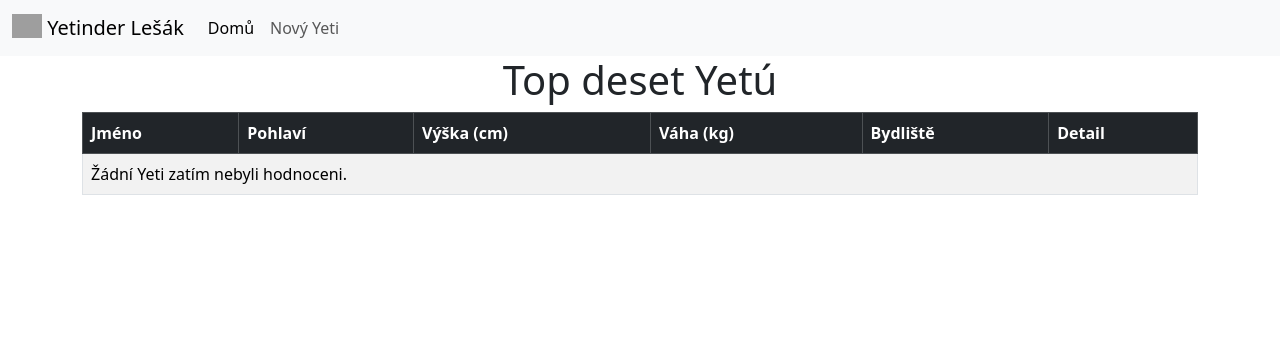
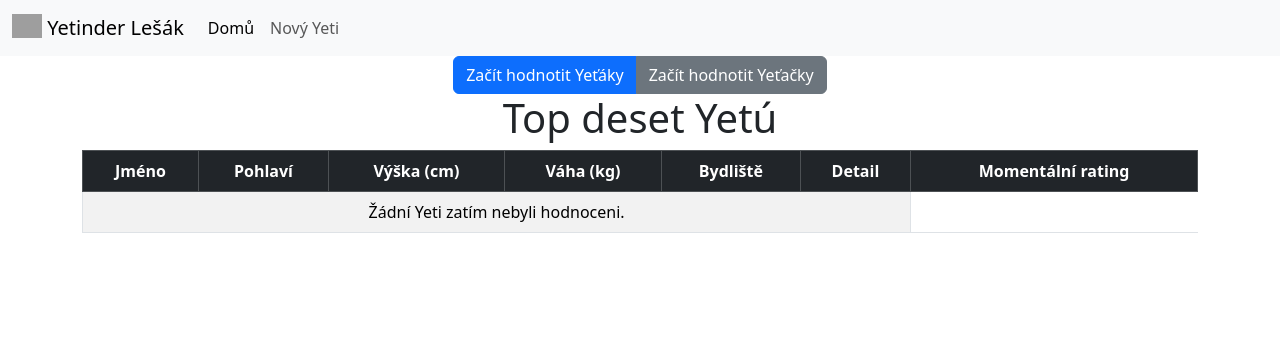
Before and after one commit to Tripsimon/Yetinder_Lesak, a Symfony app: template templates/landingPage/index.html.twig in a window 1280 px wide. Shown: the top 356 px of the page. Run offline with Twig, Linux system fonts and the light colour scheme; the template is opened without the code that fills it, so the values that code supplies are empty; some libraries are stand-ins or nearby versions; grey boxes are pictures that could not be loaded.

Commit message:
uprava tinder funkce

```diff
--- a/templates/landingPage/index.html.twig
+++ b/templates/landingPage/index.html.twig
@@ -5,9 +5,13 @@
 {% endblock %}
 
 {% block body %}
-  <div class="container">
+  <div class="container text-center">
+    <div class="btn-group mr-2" role="group" aria-label="First group">
+      <a type="button" class="btn btn-primary">Začít hodnotit Yeťáky</a>
+      <a type="button" class="btn btn-secondary">Začít hodnotit Yeťačky</a>
+    </div>
+
     <h1 class="text-center">Top deset Yetú</h1>
-
     <table class="table table-bordered table-striped">
       <thead class="table-dark">
         <tr>
@@ -17,16 +21,18 @@
           <th>Váha (kg)</th>
           <th>Bydliště</th>
           <th>Detail</th>
+          <th> Momentální rating</th>
         </tr>
       </thead>
       <tbody>
-        {% for yeti in yetis %}
+        {% for yeti in topYetis %}
           <tr>
             <td>{{ yeti.name }}</td>
             <td>{{ yeti.gender.value }}</td>
             <td>{{ yeti.height }}</td>
             <td>{{ yeti.weight }}</td>
             <td>{{ yeti.placeOfStay }}</td>
+            <td>{{ yeti.currentRating }}</td>
             <td>
               <a href="{{ path('yeti_detail', { id: yeti.id }) }}">Detail</a>
             </td>
--- a/templates/yeti/index.html.twig
+++ b/templates/yeti/index.html.twig
@@ -23,12 +23,12 @@
         <div class="row py-5"></div>
       </div>
       <div class="card-footer text-muted">
-        <a href="{{ path('yeti_rate', { id: yeti.id, direction: 'negative' }) }}" class="btn btn-danger">
+        <a href="{{ path('yeti_rate', { ratingGender: yeti.gender.value ,id: yeti.id, direction: 'negative' }) }}" class="btn btn-danger">
           <svg xmlns="http://www.w3.org/2000/svg" width="16" height="16" fill="currentColor" class="bi bi-hand-thumbs-down" viewBox="0 0 16 16">
             <path d="M8.864 15.674c-.956.24-1.843-.484-1.908-1.42-.072-1.05-.23-2.015-.428-2.59-.125-.36-.479-1.012-1.04-1.638-.557-.624-1.282-1.179-2.131-1.41C2.685 8.432 2 7.85 2 7V3c0-.845.682-1.464 1.448-1.546 1.07-.113 1.564-.415 2.068-.723l.048-.029c.272-.166.578-.349.97-.484C6.931.08 7.395 0 8 0h3.5c.937 0 1.599.478 1.934 1.064.164.287.254.607.254.913 0 .152-.023.312-.077.464.201.262.38.577.488.9.11.33.172.762.004 1.15.069.13.12.268.159.403.077.27.113.567.113.856s-.036.586-.113.856c-.035.12-.08.244-.138.363.394.571.418 1.2.234 1.733-.206.592-.682 1.1-1.2 1.272-.847.283-1.803.276-2.516.211a10 10 0 0 1-.443-.05 9.36 9.36 0 0 1-.062 4.51c-.138.508-.55.848-1.012.964zM11.5 1H8c-.51 0-.863.068-1.14.163-.281.097-.506.229-.776.393l-.04.025c-.555.338-1.198.73-2.49.868-.333.035-.554.29-.554.55V7c0 .255.226.543.62.65 1.095.3 1.977.997 2.614 1.709.635.71 1.064 1.475 1.238 1.977.243.7.407 1.768.482 2.85.025.362.36.595.667.518l.262-.065c.16-.04.258-.144.288-.255a8.34 8.34 0 0 0-.145-4.726.5.5 0 0 1 .595-.643h.003l.014.004.058.013a9 9 0 0 0 1.036.157c.663.06 1.457.054 2.11-.163.175-.059.45-.301.57-.651.107-.308.087-.67-.266-1.021L12.793 7l.353-.354c.043-.042.105-.14.154-.315.048-.167.075-.37.075-.581s-.027-.414-.075-.581c-.05-.174-.111-.273-.154-.315l-.353-.354.353-.354c.047-.047.109-.176.005-.488a2.2 2.2 0 0 0-.505-.804l-.353-.354.353-.354c.006-.005.041-.05.041-.17a.9.9 0 0 0-.121-.415C12.4 1.272 12.063 1 11.5 1" />
           </svg>
         </a>
-        <a href="{{ path('yeti_rate', { id: yeti.id, direction: 'positive' }) }}" class="btn btn-success">
+        <a href="{{ path('yeti_rate', {  ratingGender: yeti.gender.value ,id: yeti.id, direction: 'positive' }) }}" class="btn btn-success">
           <svg xmlns="http://www.w3.org/2000/svg" width="16" height="16" fill="currentColor" class="bi bi-hand-thumbs-up" viewBox="0 0 16 16">
             <path d="M8.864.046C7.908-.193 7.02.53 6.956 1.466c-.072 1.051-.23 2.016-.428 2.59-.125.36-.479 1.013-1.04 1.639-.557.623-1.282 1.178-2.131 1.41C2.685 7.288 2 7.87 2 8.72v4.001c0 .845.682 1.464 1.448 1.545 1.07.114 1.564.415 2.068.723l.048.03c.272.165.578.348.97.484.397.136.861.217 1.466.217h3.5c.937 0 1.599-.477 1.934-1.064a1.86 1.86 0 0 0 .254-.912c0-.152-.023-.312-.077-.464.201-.263.38-.578.488-.901.11-.33.172-.762.004-1.149.069-.13.12-.269.159-.403.077-.27.113-.568.113-.857 0-.288-.036-.585-.113-.856a2 2 0 0 0-.138-.362 1.9 1.9 0 0 0 .234-1.734c-.206-.592-.682-1.1-1.2-1.272-.847-.282-1.803-.276-2.516-.211a10 10 0 0 0-.443.05 9.4 9.4 0 0 0-.062-4.509A1.38 1.38 0 0 0 9.125.111zM11.5 14.721H8c-.51 0-.863-.069-1.14-.164-.281-.097-.506-.228-.776-.393l-.04-.024c-.555-.339-1.198-.731-2.49-.868-.333-.036-.554-.29-.554-.55V8.72c0-.254.226-.543.62-.65 1.095-.3 1.977-.996 2.614-1.708.635-.71 1.064-1.475 1.238-1.978.243-.7.407-1.768.482-2.85.025-.362.36-.594.667-.518l.262.066c.16.04.258.143.288.255a8.34 8.34 0 0 1-.145 4.725.5.5 0 0 0 .595.644l.003-.001.014-.003.058-.014a9 9 0 0 1 1.036-.157c.663-.06 1.457-.054 2.11.164.175.058.45.3.57.65.107.308.087.67-.266 1.022l-.353.353.353.354c.043.043.105.141.154.315.048.167.075.37.075.581 0 .212-.027.414-.075.582-.05.174-.111.272-.154.315l-.353.353.353.354c.047.047.109.177.005.488a2.2 2.2 0 0 1-.505.805l-.353.353.353.354c.006.005.041.05.041.17a.9.9 0 0 1-.121.416c-.165.288-.503.56-1.066.56z" />
           </svg>
```
Also changed, not shown: src/Controller/LandingPageController.php (+7 -3 lines), src/Controller/YetiController.php (+6 -4 lines).
